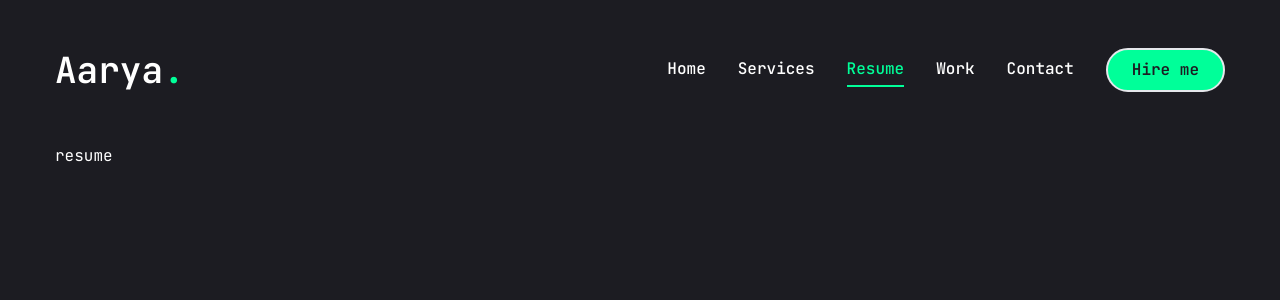
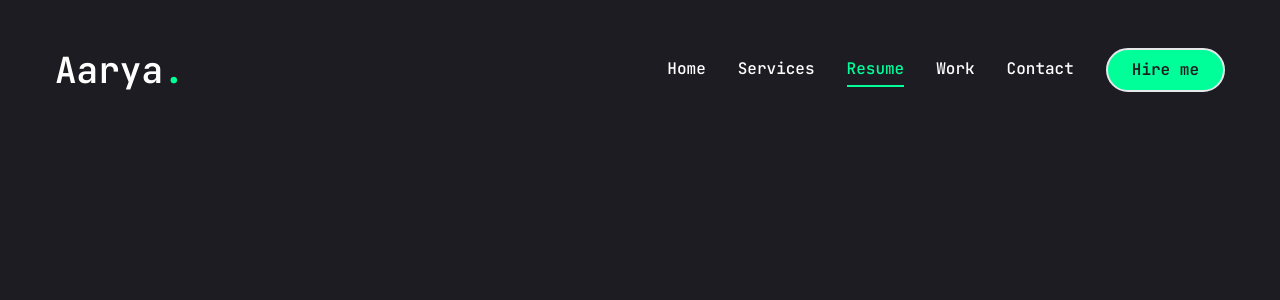
Before and after one commit to Aarya-Chauhan/PortfolioFramer, a Next.js app: page /resume in a window 1280 px wide. Shown: the top 300 px of the page. Built offline with nearby package versions, Linux system fonts and the light colour scheme.

Commit message:
adding components

```diff
--- a/app/resume/page.jsx
+++ b/app/resume/page.jsx
@@ -160,11 +160,9 @@ const skills = {
 
 const ResumePage = () => {
   return (
-    <section>
-      <div className="container mx-auto">
-        resume
-      </div>
-    </section>
+    <motion.div initial={{opacity:0}} animate={{opacity:1}}>
+
+    </motion.div>
   )
 }
 
```
